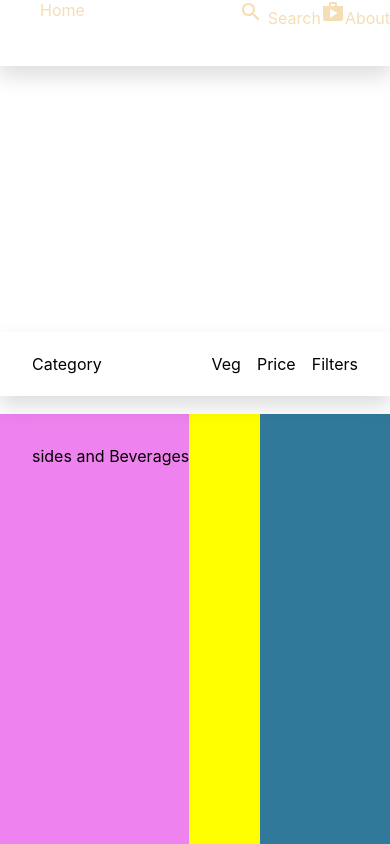
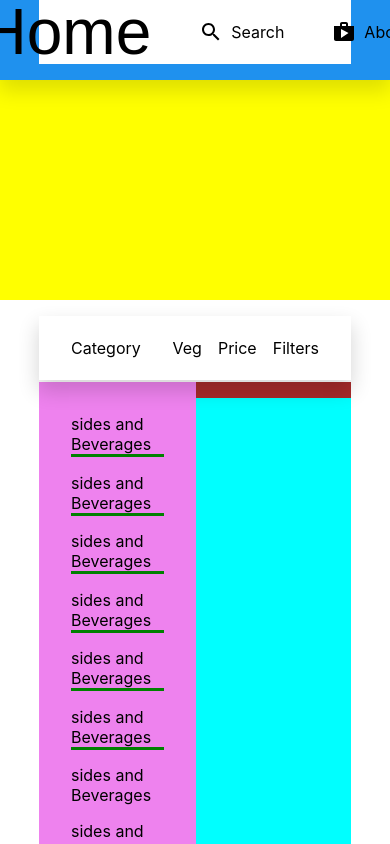
Before and after one commit to steveghana/IndianClientRestaurantWebsite, a Next.js app: page / in a window 390 px wide. Shown: the top 844 px of the page. Built offline with nearby package versions, Linux system fonts and the light colour scheme.

Commit message:
initial media queries

```diff
--- a/components/Maincontent.js
+++ b/components/Maincontent.js
@@ -1,13 +1,42 @@
+import React, { useState } from "react";
 import mainContentStyles from "../styles/maincontent.module.css";
 function Maincontent() {
+  const [dynamicwidth, setdynamicwidth] = useState(200);
+  let sectionId;
+  React.useEffect(() => {
+    const observer = new IntersectionObserver(
+      (entries) => {
+        entries.forEach((entry) => {
+          console.log(
+            document
+              .getElementById(`side${entry.target.id}`)
+              .getBoundingClientRect().y
+          );
+          if (entry.isIntersecting) {
+            document.getElementById(
+              `side${entry.target.id}`
+            ).style.borderBottom = "3px solid green";
+          } else {
+            document.getElementById(
+              `side${entry.target.id}`
+            ).style.borderBottom = "none";
+          }
+        });
+      },
+      { threshold: 0.3 }
+    );
+    [...document.querySelectorAll("section")].forEach((item) => {
+      observer.observe(item);
+    });
+  }, [sectionId]);
   return (
     <div className={mainContentStyles.mainContent}>
-      <div className={mainContentStyles.sections}></div>
-      <div className={mainContentStyles.sections}></div>
-      <div className={mainContentStyles.sections}></div>
-      <div className={mainContentStyles.sections}></div>
-      <div className={mainContentStyles.sections}></div>
-      <div className={mainContentStyles.sections}></div>
+      <section id="1" className={mainContentStyles.sections}></section>
+      <section id="2" className={mainContentStyles.sections}></section>
+      <section id="3" className={mainContentStyles.sections}></section>
+      <section id="4" className={mainContentStyles.sections}></section>
+      <section id="5" className={mainContentStyles.sections}></section>
+      <section id="6" className={mainContentStyles.sections}></section>
     </div>
   );
 }
--- a/components/Sidebar.js
+++ b/components/Sidebar.js
@@ -11,7 +11,24 @@ function Sidebar({ setswitchsides, switchsides }) {
     });
   }, [switchsides]);
   return (
-    <div style={{ position: switchsides }} className={sidebarStyles.sidebar}>
+    <div
+      id="sidebar"
+      style={{ position: switchsides }}
+      className={sidebarStyles.sidebar}
+    >
+      <div id="side1">sides and Beverages</div>
+      <div id="side2">sides and Beverages</div>
+      <div id="side3">sides and Beverages</div>
+      <div id="side4">sides and Beverages</div>
+      <div id="side5">sides and Beverages</div>
+      <div id="side6">sides and Beverages</div>
+      <div id="side7">sides and Beverages</div>
+      <div id="side8">sides and Beverages</div>
+      <div>sides and Beverages</div>
+      <div>sides and Beverages</div>
+      <div>sides and Beverages</div>
+      <div>sides and Beverages</div>
+      <div>sides and Beverages</div>
       <div>sides and Beverages</div>
     </div>
   );
--- a/styles/Home.module.css
+++ b/styles/Home.module.css
@@ -12,20 +12,21 @@
   flex-direction: column;
   justify-content: center;
   align-items: center;
-  overflow: hidden;
-  gap: 2rem;
+  gap: 1rem;
 }
 .homeCarousel {
   width: 100%;
   height: 300px;
+  background-color: yellow;
+  z-index: 2;
 }
 .contentContainer {
-  width: 1300px;
-  background-color: yellow;
+  display: flex;
+  justify-content: space-between;
+  width: 80%;
   position: relative;
   margin: auto;
-  height: 100vh;
-  display: flex;
+  height: 100%;
 }
 
 .footer {
--- a/styles/maincontent.module.css
+++ b/styles/maincontent.module.css
@@ -1,10 +1,11 @@
 .mainContent {
-  width: 80%;
+  background-color: brown;
+  width: 84%;
   margin-left: auto;
 }
 .sections {
   height: 100vh;
-  background-color: rgb(49, 121, 155);
+  background-color: cyan;
   width: 100%;
-  /* margin: 2rem; */
+  margin: 1rem 0;
 }
--- a/styles/nav.module.css
+++ b/styles/nav.module.css
@@ -3,24 +3,32 @@
   position: fixed;
   z-index: 3;
   top: 0%;
-  color: wheat;
+  color: rgb(0, 0, 0);
   padding-bottom: 1rem;
-  background-color: rgb(255, 255, 255);
+  background-color: rgb(31, 145, 238);
   box-shadow: 0px 10px 1.2rem 1px rgba(0, 0, 0, 0.13);
 }
 
 .ul {
-  max-width: 1300px;
+  max-width: 80%;
   display: flex;
-  height: 50px;
+  align-items: center;
+  justify-content: center;
+  height: 60px;
   margin: auto;
   background-color: rgb(255, 255, 255);
   list-style-type: none;
-  /* padding: 2rem; */
+  padding: 2rem;
+  gap: 3rem;
 }
 .logo {
   margin-right: auto;
+  font-size: 4rem;
+  font-family: "Morganite", Arial, Helvetica, sans-serif;
 }
 .nav ul li {
   text-decoration: none;
+  display: flex;
+  align-items: center;
+  gap: 0.5rem;
 }
--- a/styles/sidebar.module.css
+++ b/styles/sidebar.module.css
@@ -1,12 +1,14 @@
+/* @media (min-width: 40rem) { */
 .sidebar {
   z-index: 0;
   display: flex;
   flex-direction: column;
   justify-content: space-between;
   top: 127px;
+  /* width: 20%; */
   bottom: 0%;
-  padding: 2rem 0 0 2rem;
-  /* width: 20vw; */
+  padding: 2rem;
   background-color: violet;
-  height: calc(100%-100px);
+  height: calc(100vh);
 }
+/* } */
--- a/styles/stickycontenthead.module.css
+++ b/styles/stickycontenthead.module.css
@@ -1,25 +1,22 @@
 .container {
-  z-index: 5;
   z-index: 2;
+
   width: 100%;
   height: 50px;
   top: 60px;
   margin: auto;
-  /* display: flex;
-  justify-content: center;
-  align-items: center; */
 }
 .content {
   display: flex;
   align-items: center;
-  /* background-color: rgb(255, 255, 255); */
+  background-color: rgb(255, 255, 255);
   margin: auto;
   padding: 2rem;
   height: 40px;
   gap: 1rem;
   justify-content: space-between;
-  max-width: 1300px;
-  box-shadow: 0px 10px 1.2rem 1px rgba(0, 0, 0, 0.13);
+  max-width: 80%;
+  box-shadow: 0px 10px 1.2rem 1px rgba(0, 0, 0, 0.16);
 }
 .categoryHeader {
   margin-right: auto;
```
